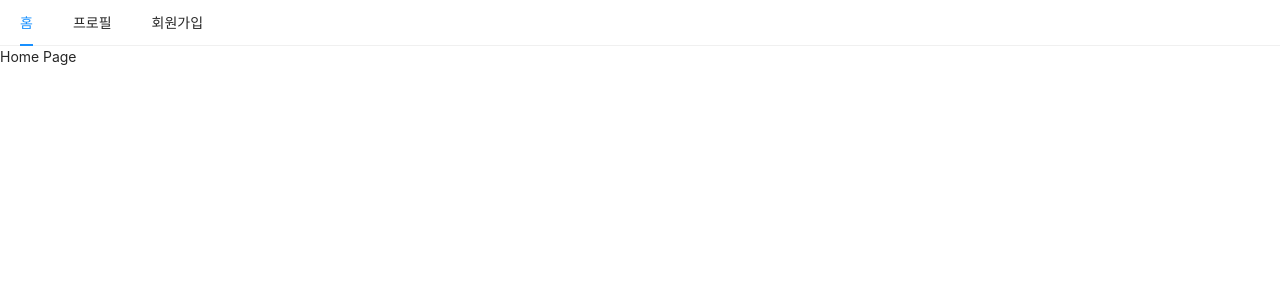
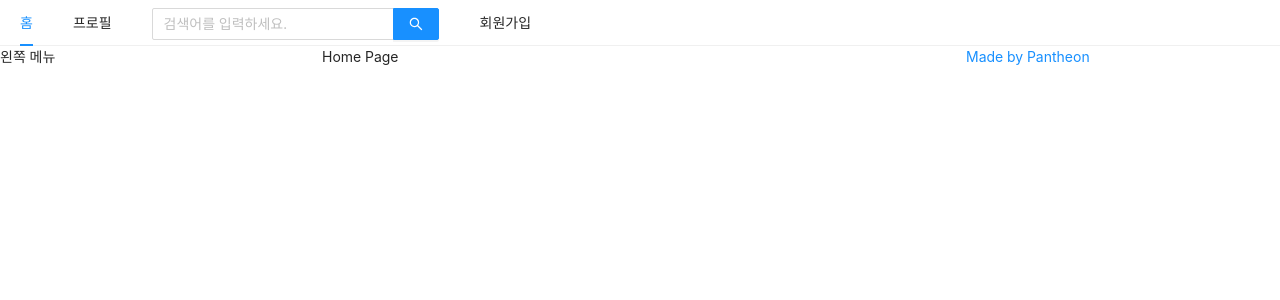
Before and after one commit to ericagong/Pantheon, a Next.js app in the folder FE/: page / in a window 1280 px wide. Shown: the top 300 px of the page. Built offline with nearby package versions, Linux system fonts and the light colour scheme.

Commit message:
feat: 반응형 디자인

```diff
--- a/FE/components/Layout.js
+++ b/FE/components/Layout.js
@@ -1,8 +1,12 @@
 import Link from "next/link";
 import PropTypes from "prop-types";
-import { Menu } from "antd";
+import { Menu, Input, Row, Col } from "antd";
 
 const Layout = ({ children }) => {
+  const { Search } = Input;
+
+  const onSearch = (value) => console.log(value);
+
   const items = [
     {
       label: <Link href="/">홈</Link>,
@@ -11,6 +15,17 @@ const Layout = ({ children }) => {
     {
       label: <Link href="/profile">프로필</Link>,
       key: "profile",
+    },
+    {
+      label: (
+        <Search
+          placeholder="검색어를 입력하세요."
+          onSearch={onSearch}
+          enterButton
+          style={{ verticalAlign: "middle" }}
+        />
+      ),
+      key: "searchBar",
     },
     {
       label: <Link href="/signUp">회원가입</Link>,
@@ -22,8 +37,24 @@ const Layout = ({ children }) => {
     <div>
       <div>
         <Menu items={items} mode="horizontal" />
+        <Row gutter={8}>
+          <Col xs={24} md={6}>
+            왼쪽 메뉴
+          </Col>
+          <Col xs={24} md={12}>
+            {children}
+          </Col>
+          <Col xs={24} md={6}>
+            <a
+              href="https://github.com/ericagong"
+              target="_blank"
+              rel="noreferrer noopener"
+            >
+              Made by Pantheon
+            </a>
+          </Col>
+        </Row>
       </div>
-      {children}
     </div>
   );
 };
```
